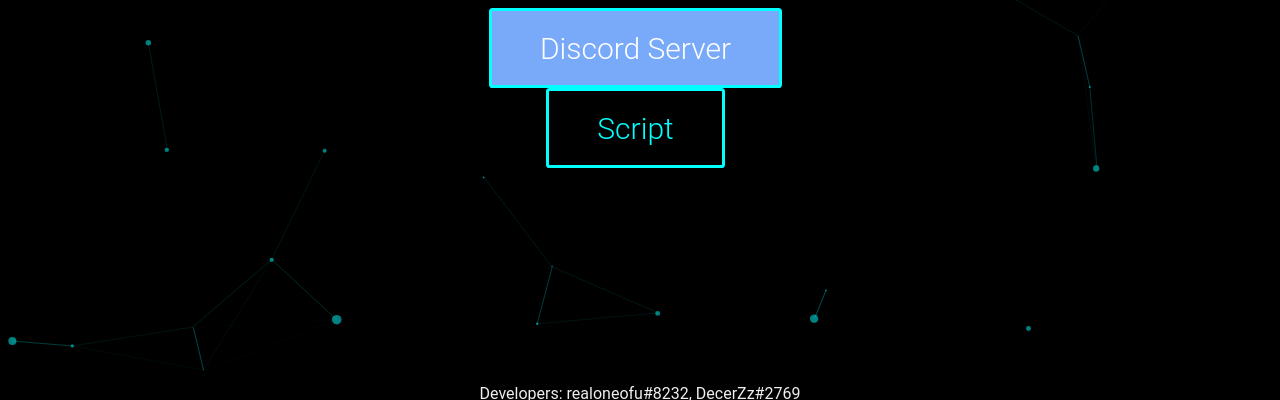
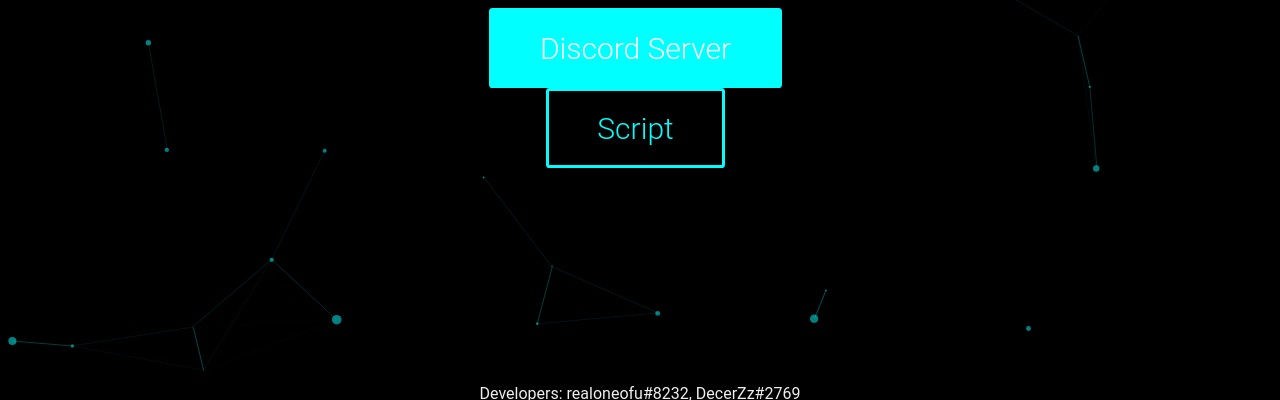
Before and after one commit to RealZzHub/Website, a plain HTML site: page index.html in a window 1280 px wide. In both pictures the pointer is over the button "Discord Server". Shown: the part 400-800 px from the top of the page. Drawn offline with Linux system fonts and the light colour scheme.

Commit message:
Update main.css

```diff
--- a/main.css
+++ b/main.css
@@ -29,7 +29,7 @@
   }
 
   .bn13:hover {
-    background-color: #79aaf9;
+    background-color: #00ffff;
     color: white;
   }
 
```
